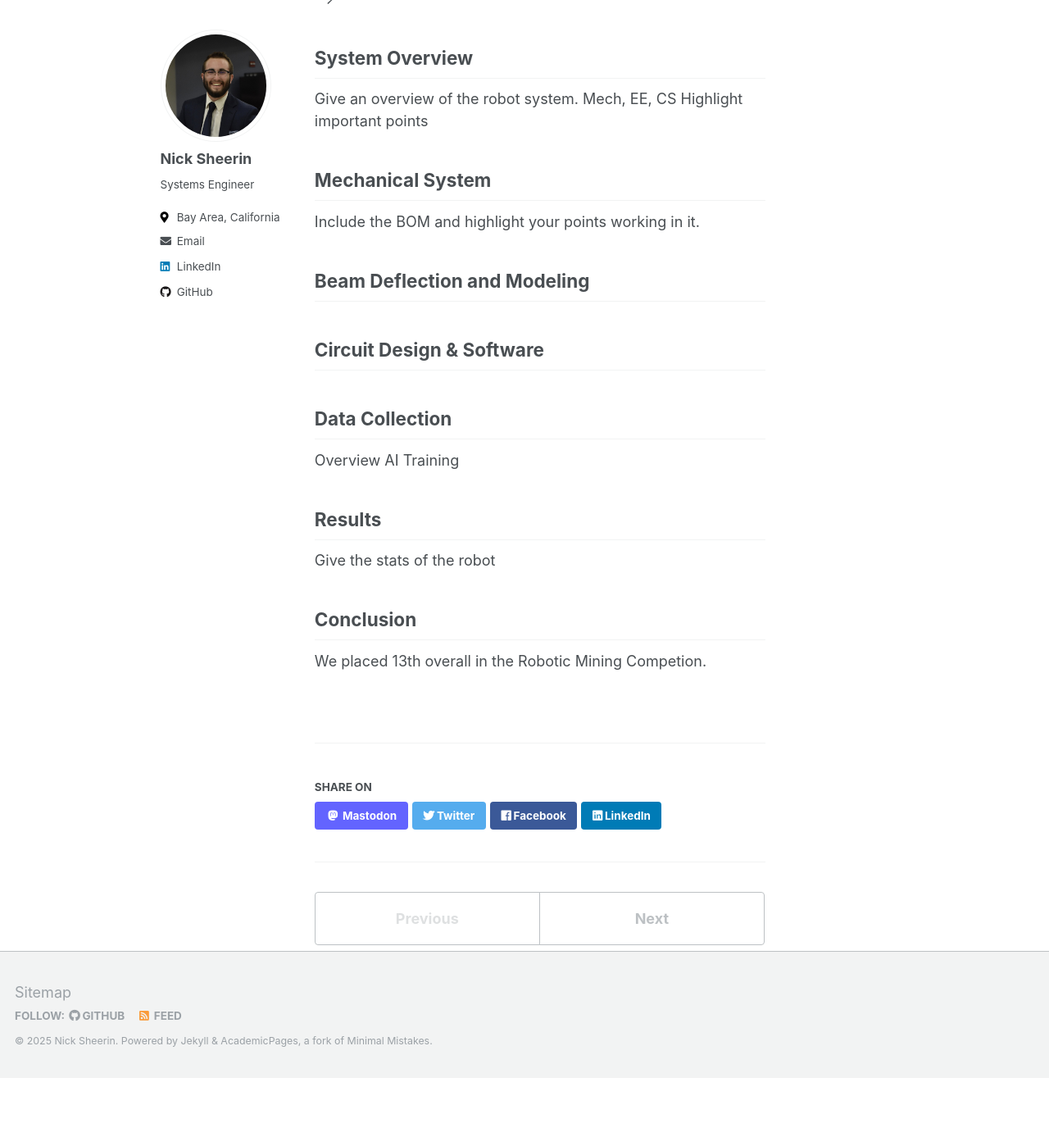
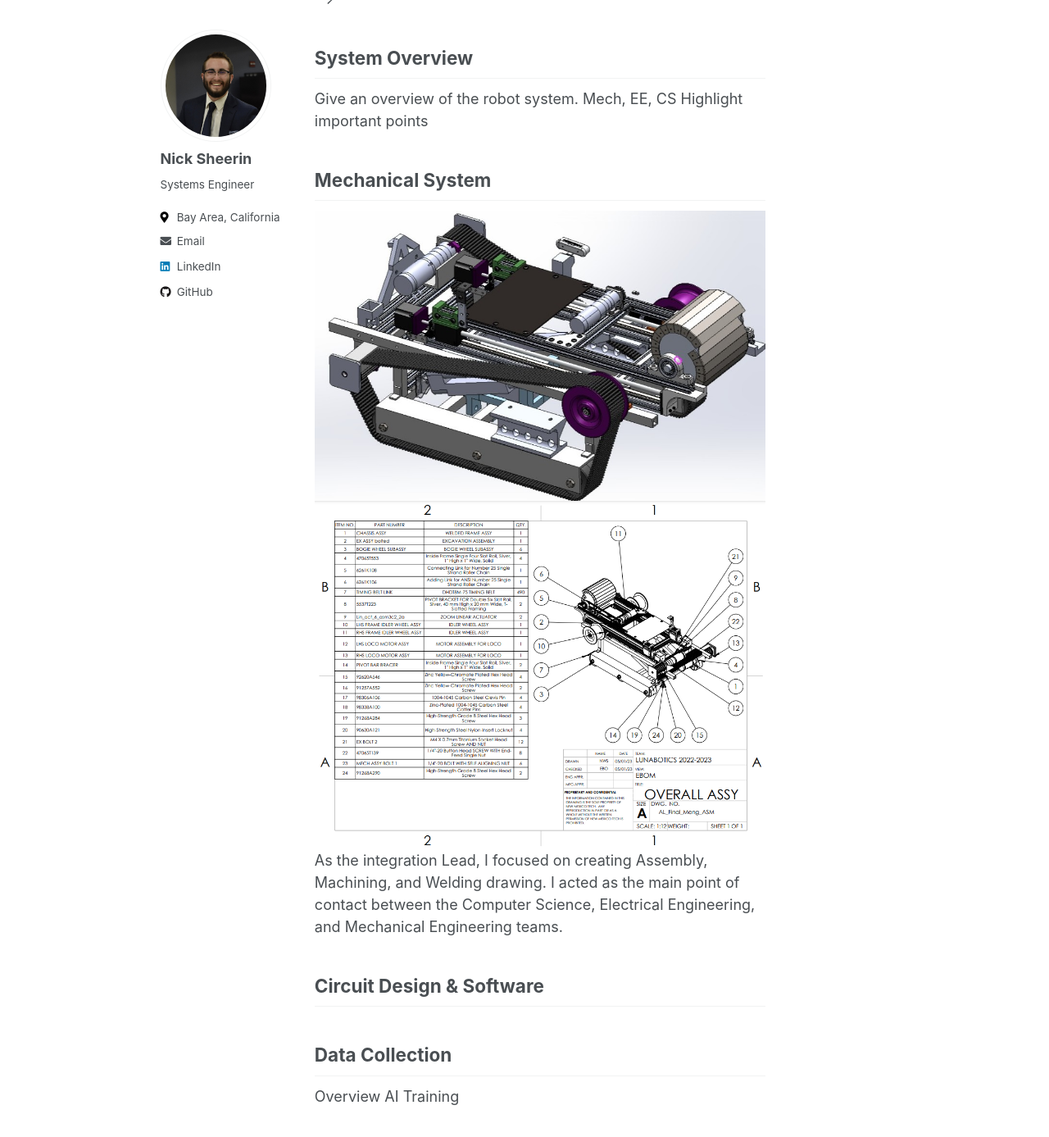
Before and after one commit to nicksheerin/nick_sheerin, a Jekyll site: the page built from _projects/lunabotics.md, in a window 1280 px wide and 1400 px high, scrolled down 1081 px. Shown: the top 1387 px of the window at 82% size. Built offline with Jekyll 4.4.1, drawn with Linux system fonts in a browser that asks for light colours; before the commit the page ends 2396 px from its top, so only the background shows below that.

Commit message:
Updated lunabotics

```diff
--- a/_projects/lunabotics.md
+++ b/_projects/lunabotics.md
@@ -1,7 +1,7 @@
 ---
 title: "NASA Lunabotics Autonomous Mining Competition 2023"
 layout: single-portfolio
-excerpt: "<img src='../images/projects/lunabotics/DAVIID-Assy.jpg' alt=''>"
+excerpt: "<img src='../images/projects/lunabotics/DAVIID-Arena.jpg' alt=''>"
 collection: projects
 order_number: 20
 ---
@@ -32,13 +32,18 @@ Highlight important points
 
 
 ## Mechanical System
+
+<div align="center">
+<img src="../../images/projects/lunabotics/DAVIID-Assy.jpg">
+<img src="../../images/projects/lunabotics/overall_assy.png">
+</div>
+
+As the integration Lead, I focused on creating Assembly, Machining, and Welding drawing. I acted as the main point of contact between the Computer Science, Electrical Engineering, and Mechanical Engineering teams.
+
 <!--
-<div align="center">
-<img src="../../images/projects/lunabotics/flow_chart.png">
-</div> -->
+## Beam Deflection and Modeling
+ -->
 
-Include the BOM and highlight your points working in it.
-## Beam Deflection and Modeling
 
 ## Circuit Design & Software
 
```
Also changed, not shown: images/projects/lunabotics/DAVIID_Arena.jpg (renamed from images/projects/lunabotics/DAVIID in Arena.jpg).
